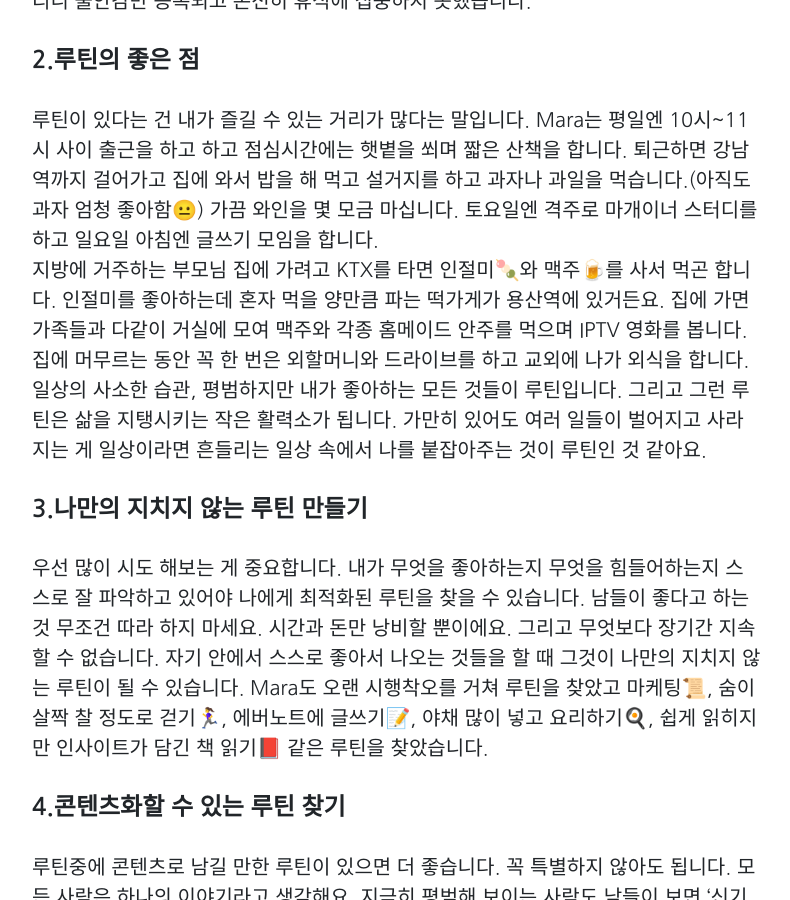
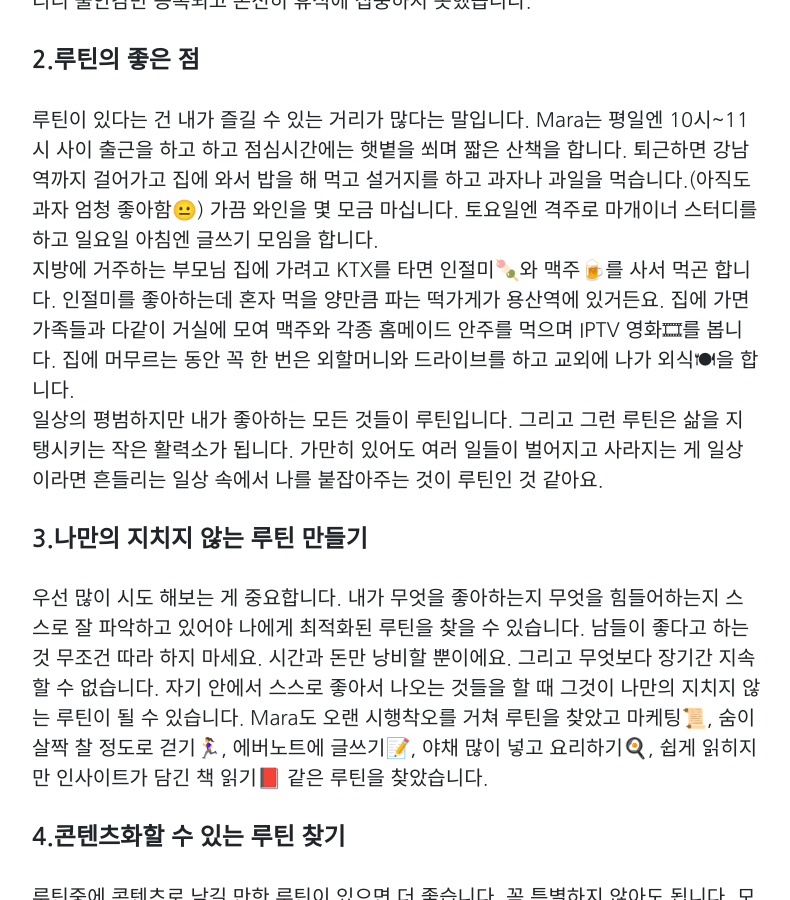
Before and after one commit to Marapro88/mara, a Jekyll site: the page built from _posts/Essay/2020-08-16-essay-routine-is-matter.md, in a window 1280 px wide and 900 px high, scrolled down 1519 px. Shown: the whole window, without its empty margins (243-1033 px from the left). Built offline with Jekyll 4.4.1, drawn with Linux system fonts in a browser that asks for light colours; comment, search, counter and statistics services are not loaded.

Commit message:
0824 루틴 이모지 추가

```diff
--- a/_posts/Essay/2020-08-16-essay-routine-is-matter.md
+++ b/_posts/Essay/2020-08-16-essay-routine-is-matter.md
@@ -30,8 +30,8 @@ content_id: '1000'
 #### 2.루틴의 좋은 점
 
 루틴이 있다는 건 내가 즐길 수 있는 거리가 많다는 말입니다. Mara는 평일엔 10시~11시 사이 출근을 하고 하고 점심시간에는 햇볕을 쐬며 짧은 산책을 합니다. 퇴근하면 강남역까지 걸어가고 집에 와서 밥을 해 먹고 설거지를 하고 과자나 과일을 먹습니다.(아직도 과자 엄청 좋아함😐) 가끔 와인을 몇 모금 마십니다. 토요일엔 격주로 마개이너 스터디를 하고 일요일 아침엔 글쓰기 모임을 합니다.<br>
-지방에 거주하는 부모님 집에 가려고 KTX를 타면 인절미🍡와 맥주🍺를 사서 먹곤 합니다. 인절미를 좋아하는데 혼자 먹을 양만큼 파는 떡가게가 용산역에 있거든요. 집에 가면 가족들과 다같이 거실에 모여 맥주와 각종 홈메이드 안주를 먹으며 IPTV 영화를 봅니다. 집에 머무르는 동안 꼭 한 번은 외할머니와 드라이브를 하고 교외에 나가 외식을 합니다.<br>
-일상의 사소한 습관, 평범하지만 내가 좋아하는 모든 것들이 루틴입니다. 그리고 그런 루틴은 삶을 지탱시키는 작은 활력소가 됩니다. 가만히 있어도 여러 일들이 벌어지고 사라지는 게 일상이라면 흔들리는 일상 속에서 나를 붙잡아주는 것이 루틴인 것 같아요.
+지방에 거주하는 부모님 집에 가려고 KTX를 타면 인절미🍡와 맥주🍺를 사서 먹곤 합니다. 인절미를 좋아하는데 혼자 먹을 양만큼 파는 떡가게가 용산역에 있거든요. 집에 가면 가족들과 다같이 거실에 모여 맥주와 각종 홈메이드 안주를 먹으며 IPTV 영화🎞를 봅니다. 집에 머무르는 동안 꼭 한 번은 외할머니와 드라이브를 하고 교외에 나가 외식🍽을 합니다.<br>
+일상의 평범하지만 내가 좋아하는 모든 것들이 루틴입니다. 그리고 그런 루틴은 삶을 지탱시키는 작은 활력소가 됩니다. 가만히 있어도 여러 일들이 벌어지고 사라지는 게 일상이라면 흔들리는 일상 속에서 나를 붙잡아주는 것이 루틴인 것 같아요.
 
 #### 3.나만의 지치지 않는 루틴 만들기
 
```
